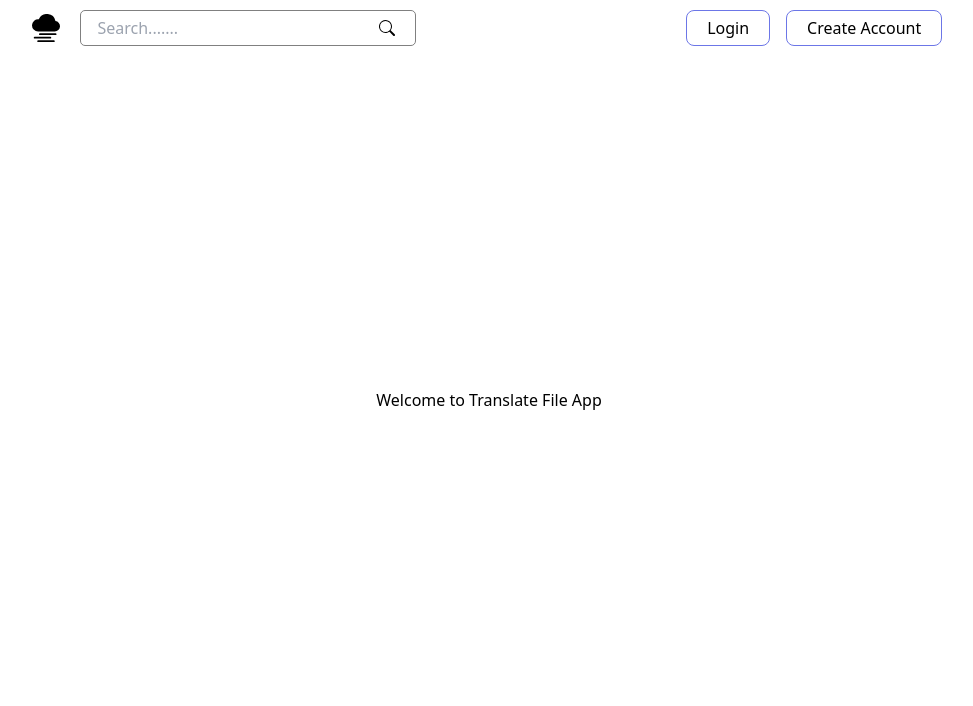
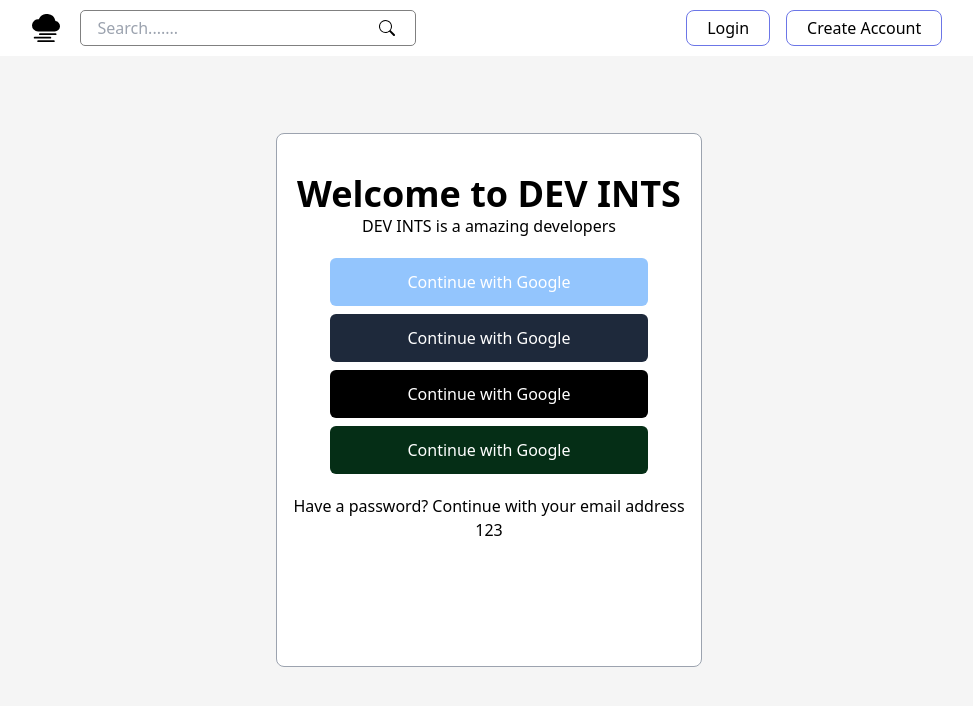
Before and after one commit to gnuheht/web-app-translate, a React (Vite) app in the folder translate-file-app/: page / in a window 1280 px wide. Shown: the top 706 px of the page, without its empty margins (151-1124 px from the left). Built offline with nearby package versions, Linux system fonts and the light colour scheme.

Commit message:
log-button css

```diff
--- a/translate-file-app/src/App.tsx
+++ b/translate-file-app/src/App.tsx
@@ -6,7 +6,7 @@ import Login from './components/log';
 
 function App() {
   return (
-    <div className="flex w-full h-screen ">
+    <div className="flex w-full h-screen bg-[#f5f5f5]">
       <TopBar />
       <Login />
     </div>
--- a/translate-file-app/src/components/log.tsx
+++ b/translate-file-app/src/components/log.tsx
@@ -1,14 +1,39 @@
 import React from 'react';
-
+import { BsSearch, BsFillCloudHazeFill } from 'react-icons/bs';
 const Login = () => {
   return (
     <div className="flex flex-col justify-center items-center w-full">
-      <h2>Welcome to Translate File App</h2>
-      <div className="flex flex-col w-2/3">
+      <div
+        className="w-1/3 h-2/3 border rounded-lg
+       border-gray-400 bg-white"
+      >
         {/* button up */}
-        <div className="flex w-full"></div>
+        <div className="text-center w-full">
+          <h2 className="mt-10">
+            <span className="text-4xl font-bold">Welcome to DEV INTS</span>
+            <br />
+            DEV INTS is a amazing developers
+          </h2>
+          <button className="w-9/12 rounded-md bg-blue-300 mt-5 text-md font-medium h-12 text-white">
+            Continue with Google
+          </button>
+          <button className="w-9/12 rounded-md bg-slate-800 mt-2 text-md font-medium h-12 text-white">
+            Continue with Google
+          </button>
+          <button className="w-9/12 rounded-md bg-black mt-2 text-md font-medium h-12 text-white">
+            Continue with Google
+          </button>
+          <button className="w-9/12 rounded-md bg-green-950 mt-2 text-md font-medium h-12 text-white">
+            Continue with Google
+          </button>
+        </div>
+        <div className="text-center mt-5">
+          <span className="after:">
+            Have a password? Continue with your email address
+          </span>
+        </div>
         {/* form down */}
-        <div className="flex w-full"></div>
+        <div className="text-center w-full">123</div>
       </div>
     </div>
   );
--- a/translate-file-app/tailwind.config.js
+++ b/translate-file-app/tailwind.config.js
@@ -2,7 +2,14 @@
 module.exports = {
   content: ['./src/**/*.{html,js,jsx,tsx}'],
   theme: {
-    extend: {},
+    extend: {
+      colors: {
+        'white-smoke': '#f5f5f5',
+      },
+    },
+    // borderWidth: {
+    //   default: '1px',
+    // },
   },
   plugins: [],
 };
```
